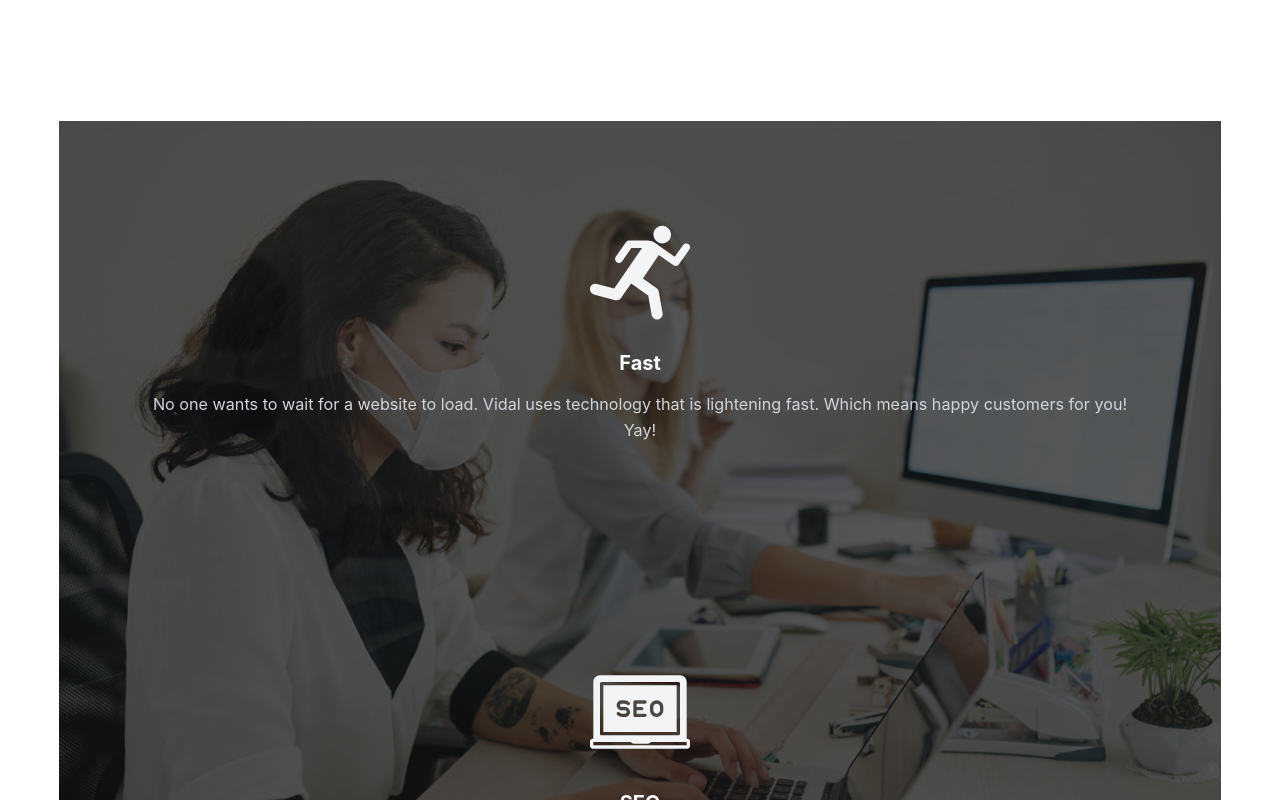
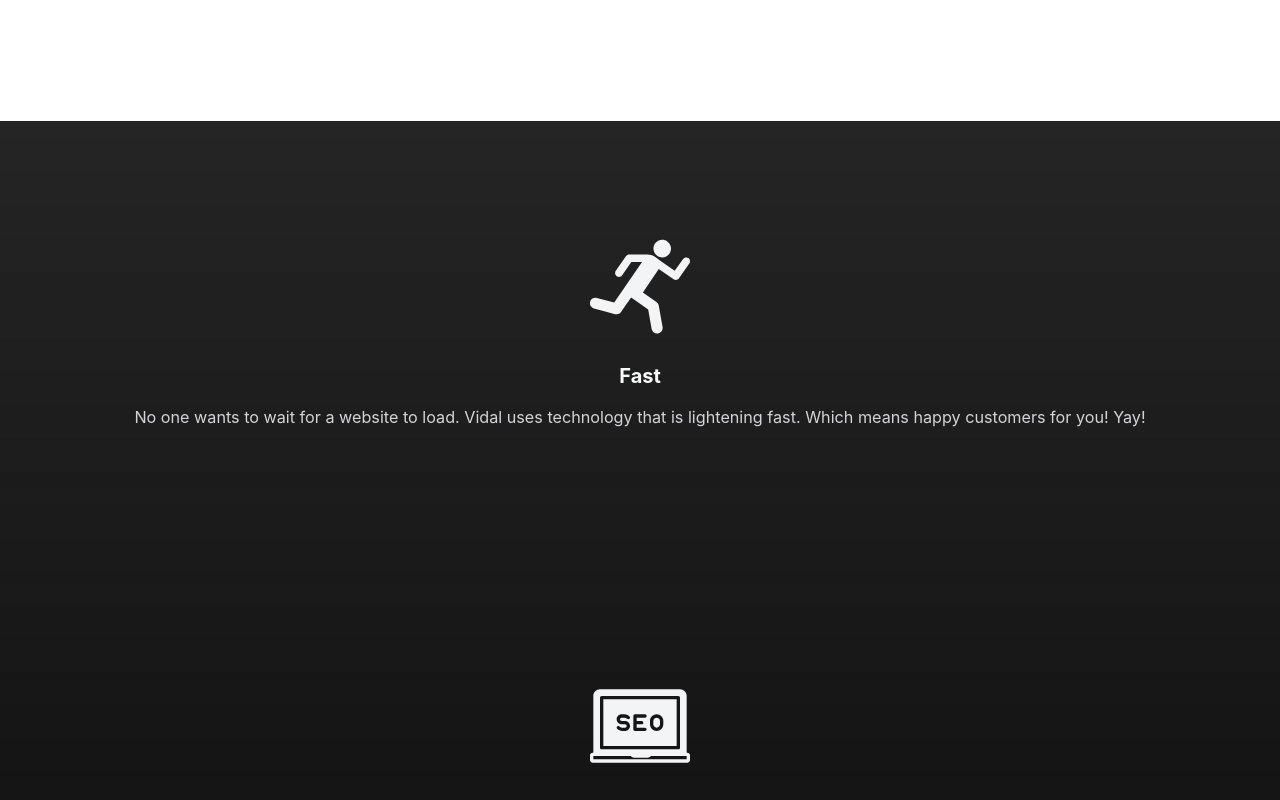
Before and after one commit to raglandc/vidal-production, a Next.js app: page / in a window 1280 px wide. Shown: the part 960-1760 px from the top of the page. Built offline with nearby package versions, Linux system fonts and the light colour scheme.

Commit message:
styles work, push to production

```diff
--- a/components/layout/Layout.module.css
+++ b/components/layout/Layout.module.css
@@ -1,4 +1,5 @@
 .main {
+  overflow: hidden;
   min-height: max-content;
   margin: 0 auto;
   display: flex;
--- a/components/sections/AboutPageSections/threeDSection.module.css
+++ b/components/sections/AboutPageSections/threeDSection.module.css
@@ -4,13 +4,8 @@
   height: 100vh;
   padding: 8rem 0;
 
-  background: linear-gradient(rgba(17, 17, 17, 0.7), rgba(17, 17, 17, 0.7)),
-    url("./../../../public/images/about/lightbulb.jpg");
+  background: linear-gradient(rgba(17, 17, 17, 0.904), rgb(17, 17, 17));
   background-attachment: fixed;
-  background-repeat: no-repeat;
-  background-size: cover;
-  background-position: center;
-
   margin: 8rem auto;
   font-size: 4.9rem;
 
@@ -41,3 +36,14 @@
     width: 100%;
   }
 }
+
+@media only screen and (min-width: 1300px) {
+  .container {
+    background: linear-gradient(rgba(17, 17, 17, 0.7), rgba(17, 17, 17, 0.7)),
+      url("./../../../public/images/about/lightbulb.jpg");
+    background-attachment: fixed;
+    background-repeat: no-repeat;
+    background-size: cover;
+    background-position: center;
+  }
+}
--- a/components/sections/HomePageSections/BannerSection.tsx
+++ b/components/sections/HomePageSections/BannerSection.tsx
@@ -1,5 +1,6 @@
 //library imports
 import Image from "next/image";
+import { useSpring, animated } from "@react-spring/web";
 
 //local
 import BannerSvg from "../../../public/images/home/bannerSVG.svg";
@@ -9,8 +10,15 @@ import Button from "../../UI/Button";
 import styles from "./BannerSection.module.css";
 
 const BannerSection = () => {
+  //animated entrance
+  const entranceStyles = useSpring({
+    from: { opacity: 0 },
+    to: { opacity: 1 },
+    delay: 200,
+  });
+
   return (
-    <div className={styles.container}>
+    <animated.div style={entranceStyles} className={styles.container}>
       <div className={styles.divider}>
         <div className={styles.titleWrapper}>
           <h1 className={styles.title}>Vidal</h1>
@@ -35,7 +43,7 @@ const BannerSection = () => {
           height={500}
         />
       </div>
-    </div>
+    </animated.div>
   );
 };
 
--- a/components/sections/HomePageSections/PerkSection.module.css
+++ b/components/sections/HomePageSections/PerkSection.module.css
@@ -4,15 +4,11 @@
   flex-direction: column;
   align-items: center;
   justify-content: center;
-  max-width: 100%;
+  width: 100%;
   min-height: 100vh;
 
-  background: linear-gradient(rgba(17, 17, 17, 0.7), rgba(17, 17, 17, 0.7)),
-    url("../../../public/images/home/workers-with-masks.jpg");
+  background: linear-gradient(rgba(14, 14, 14, 0.904), rgba(17, 17, 17));
   background-attachment: fixed;
-  background-repeat: no-repeat;
-  background-size: cover;
-  background-position: center;
 
   margin: 5% auto;
 }
@@ -20,5 +16,12 @@
 @media only screen and (min-width: 1300px) {
   .container {
     flex-direction: row;
+
+    background: linear-gradient(rgba(17, 17, 17, 0.7), rgba(17, 17, 17, 0.7)),
+      url("../../../public/images/home/workers-with-masks.jpg");
+    background-attachment: fixed;
+    background-repeat: no-repeat;
+    background-size: cover;
+    background-position: center;
   }
 }
```
